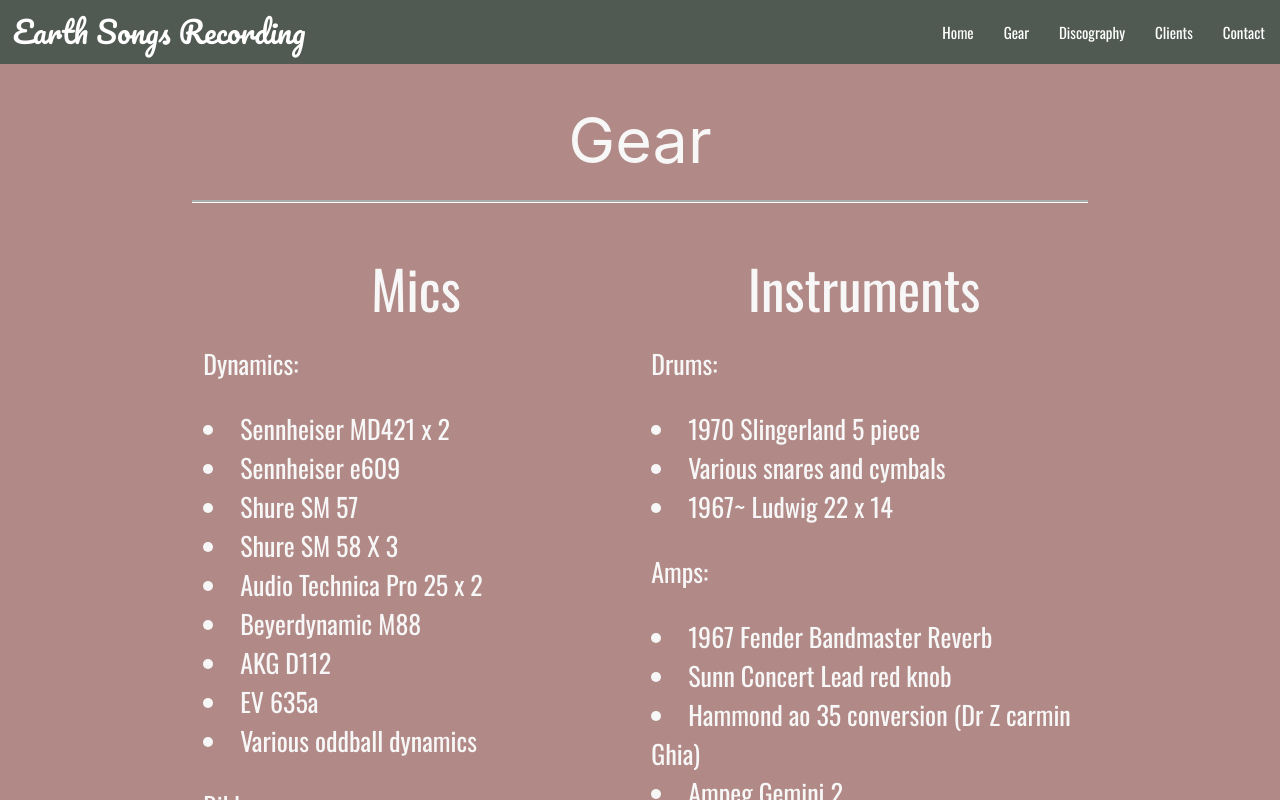
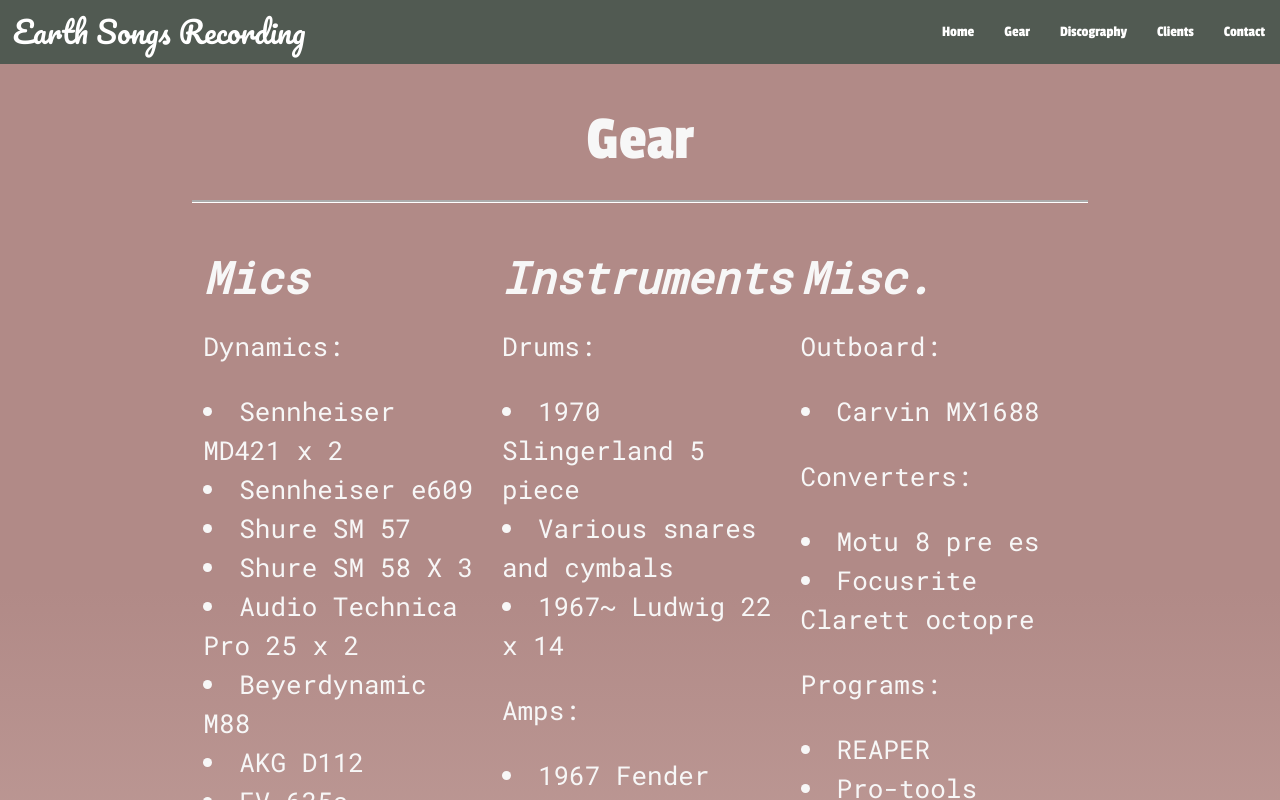
Before and after one commit to davidmbedford/joni-portfolio, a React (Create React App) app: page /gear in a window 1280 px wide. Shown: the top 800 px of the page. Built offline with nearby package versions, Linux system fonts and the light colour scheme.

Commit message:
font sizes and styles fixed throughout whole site

```diff
--- a/public/index.html
+++ b/public/index.html
@@ -29,7 +29,7 @@
     <link rel="stylesheet" href="https://cdnjs.cloudflare.com/ajax/libs/materialize/1.0.0/css/materialize.min.css">
     <link href="https://fonts.googleapis.com/icon?family=Material+Icons" rel="stylesheet">
     <!--FONTS-->
-    <link href="https://fonts.googleapis.com/css?family=Oswald|Pacifico&display=swap" rel="stylesheet">
+    <link href="https://fonts.googleapis.com/css?family=Roboto+Mono|Pacifico|Passion+One&display=swap" rel="stylesheet">
     <title>Earth Songs Recordings</title>
   </head>
   <body>
--- a/src/App.css
+++ b/src/App.css
@@ -4,6 +4,7 @@
 
 .App-logo {
   max-width: 40vw;
+  padding-top: 10vh;
 }
 
 .App-header {
@@ -23,6 +24,19 @@
 
 /* Hohm-brew */
 
-p {
+p,
+ul,
+li,
+h3 {
   text-align: left;
+  font-family: 'Roboto Mono', serif;
 }
+
+h1 {
+  font-family: 'Passion One', sans-serif;
+}
+
+h3 {
+  font-weight: bold;
+  font-style: italic;
+}
--- a/src/components/navbar/style.css
+++ b/src/components/navbar/style.css
@@ -4,8 +4,9 @@
     padding-left: 1vw;
 }
 
-li {
-    font-family: 'Oswald', sans-serif;
+#nav-mobile li,
+#slide-out li {
+    font-family: 'Passion One', sans-serif;
 }
 
 nav {
--- a/src/index.css
+++ b/src/index.css
@@ -12,14 +12,6 @@
     monospace;
 }
 
-h2,
-h4,
-h5,
-li,
-p {
-  font-family: 'Oswald', sans-serif;
-}
-
 .headingBorder {
   font-weight: bold;
   border-bottom: 3px groove white;
--- a/src/screens/gear/index.js
+++ b/src/screens/gear/index.js
@@ -4,7 +4,7 @@
 function Gear() {
   return (
     <div className="App" id="gearnav">
-    <header className="App-header">
+    <div className="App-header">
       {/* <img src={logo} className="App-logo" alt="logo" /> */}
 
     <div className="container">
@@ -16,8 +16,8 @@
       </div>
 
       <div className="row">
-        <div className="col s12 l6">
-          <h2>Mics</h2>
+        <div className="col s12 l4">
+          <h3>Mics</h3>
             <div className="left-align">
               <p>Dynamics:</p>
                 <li>Sennheiser MD421 x 2</li>
@@ -44,8 +44,8 @@
             </div>
         </div>
 
-        <div className="col s12 l6">
-        <h2>Instruments</h2>
+        <div className="col s12 l4">
+        <h3>Instruments</h3>
           <div className="left-align">
             <p>Drums:</p>
               <li>1970 Slingerland 5 piece</li>
@@ -73,11 +73,9 @@
 
           </div>
         </div>
-      </div>
 
-      <div className="row">
-      <div className="col s6">
-          <h2>Miscellaneous</h2>
+      <div className="col s12 l4">
+          <h3>Misc.</h3>
             <div className="left-align">
               <p>Outboard:</p>
                 <li>Carvin MX1688</li>
@@ -113,9 +111,9 @@
             </div>
         </div>
       </div>
+    </div>
 
     </div>
-    </header>
   </div>
     );
 }
--- a/src/screens/home/index.js
+++ b/src/screens/home/index.js
@@ -9,7 +9,7 @@
     <header className="App-header">
       <img src={interface_ultra} className="App-logo" alt="logo" />
       <div className="container">
-        <p> Joni Elfers is an sonic facilitator and audio engineer. She is experienced with tracking, mixing, and mastering. She puts her emphasis on
+        <p> Joni Elfers is a sonic facilitator and audio engineer. She is experienced with tracking, mixing, and mastering. She puts her emphasis on
           connecting with the artist and what they want. Recording is a sacred process and music connects people in a deep and intangible way,
           and Joni want to respect and honor that in the creative process.
           </p>
```
